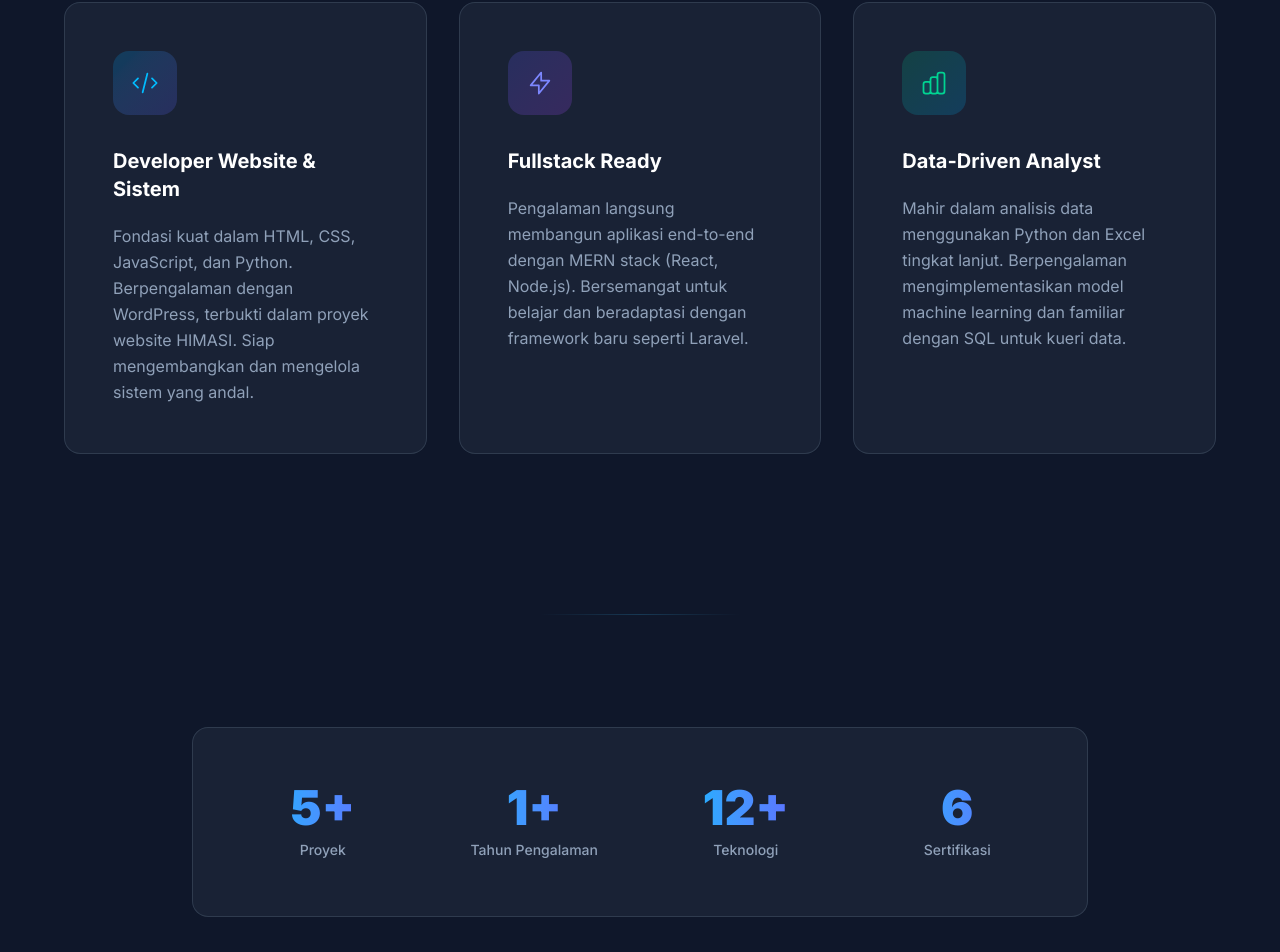
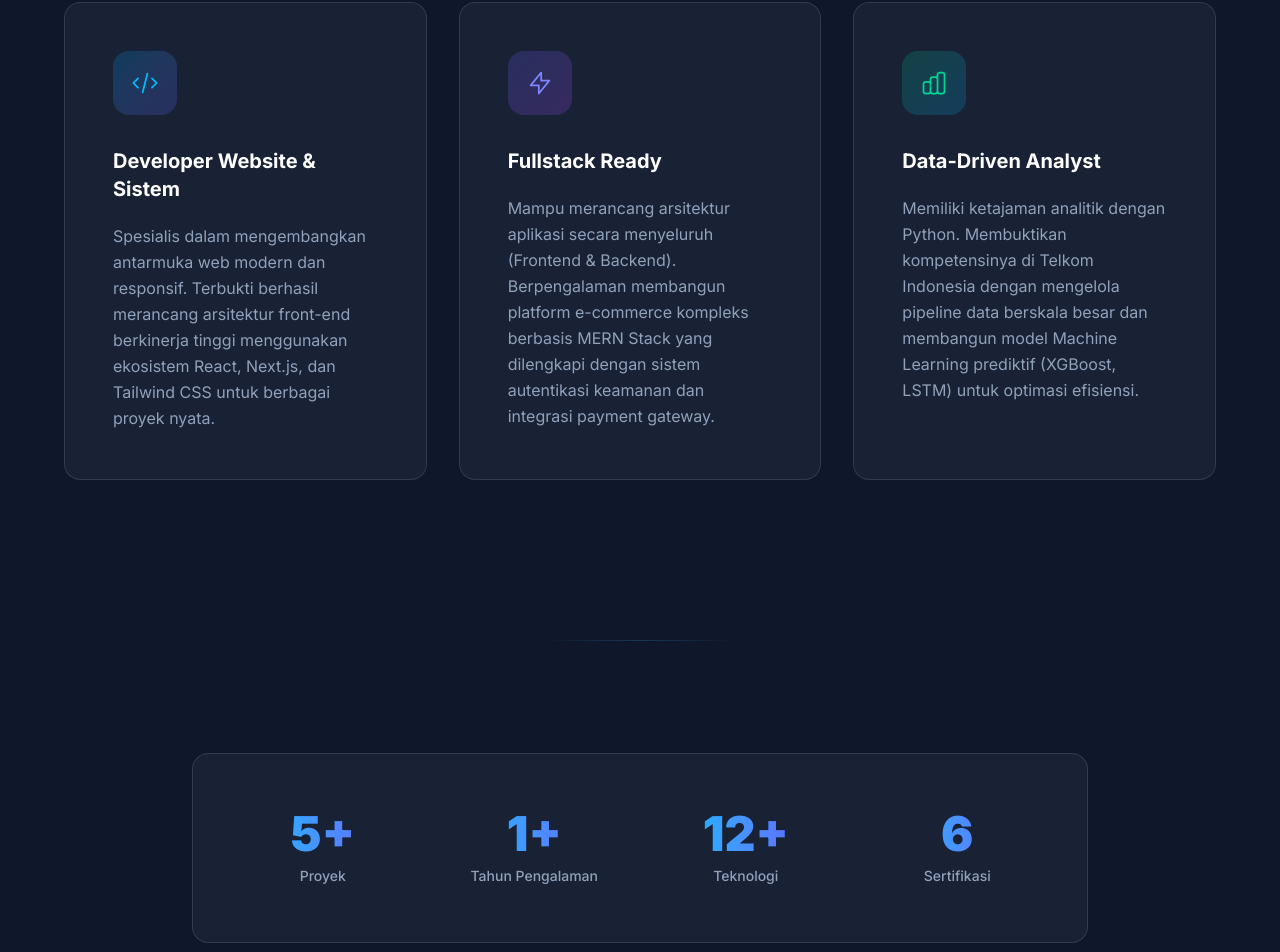
Before and after one commit to ferdiansyach/personalwebsite, a Next.js app: page / in a window 1280 px wide. Shown: the part 1179-2131 px from the top of the page. Built offline with nearby package versions, Linux system fonts and the light colour scheme.

Commit message:
Content: Memperbarui deskripsi About (Mengapa Saya) agar terdengar lebih kuat dan menonjolkan pencapaian (Senior-level wording)

```diff
--- a/src/data/translations.ts
+++ b/src/data/translations.ts
@@ -25,18 +25,18 @@ export const translations = {
     title: { id: "Kandidat yang Tepat di Bidang Teknologi", en: "The Right Candidate in Tech" },
     card1Title: { id: "Developer Website & Sistem", en: "Website & System Developer" },
     card1Desc: {
-      id: "Fondasi kuat dalam HTML, CSS, JavaScript, dan Python. Berpengalaman dengan WordPress, terbukti dalam proyek website HIMASI. Siap mengembangkan dan mengelola sistem yang andal.",
-      en: "Strong foundation in HTML, CSS, JavaScript, and Python. Experienced with WordPress, proven in the HIMASI website project. Ready to develop and manage robust systems.",
+      id: "Spesialis dalam mengembangkan antarmuka web modern dan responsif. Terbukti berhasil merancang arsitektur front-end berkinerja tinggi menggunakan ekosistem React, Next.js, dan Tailwind CSS untuk berbagai proyek nyata.",
+      en: "Specializes in developing modern and responsive web interfaces. Proven track record in designing high-performance front-end architectures using React, Next.js, and Tailwind CSS ecosystems for real-world projects.",
     },
     card2Title: { id: "Fullstack Ready", en: "Fullstack Ready" },
     card2Desc: {
-      id: "Pengalaman langsung membangun aplikasi end-to-end dengan MERN stack (React, Node.js). Bersemangat untuk belajar dan beradaptasi dengan framework baru seperti Laravel.",
-      en: "Hands-on experience building end-to-end applications with the MERN stack (React, Node.js). Eager to learn and adapt to new frameworks like Laravel.",
+      id: "Mampu merancang arsitektur aplikasi secara menyeluruh (Frontend & Backend). Berpengalaman membangun platform e-commerce kompleks berbasis MERN Stack yang dilengkapi dengan sistem autentikasi keamanan dan integrasi payment gateway.",
+      en: "Capable of designing comprehensive application architectures (Frontend & Backend). Experienced in building complex e-commerce platforms based on the MERN Stack, equipped with secure authentication and payment gateway integration.",
     },
     card3Title: { id: "Data-Driven Analyst", en: "Data-Driven Analyst" },
     card3Desc: {
-      id: "Mahir dalam analisis data menggunakan Python dan Excel tingkat lanjut. Berpengalaman mengimplementasikan model machine learning dan familiar dengan SQL untuk kueri data.",
-      en: "Proficient in data analysis using Python and advanced Excel. Experience in implementing machine learning models and familiar with SQL for data querying.",
+      id: "Memiliki ketajaman analitik dengan Python. Membuktikan kompetensinya di Telkom Indonesia dengan mengelola pipeline data berskala besar dan membangun model Machine Learning prediktif (XGBoost, LSTM) untuk optimasi efisiensi.",
+      en: "Possesses sharp analytical acumen using Python. Proved competence at Telkom Indonesia by managing large-scale data pipelines and building predictive Machine Learning models (XGBoost, LSTM) for efficiency optimization.",
     },
   },
   skills: {
```
